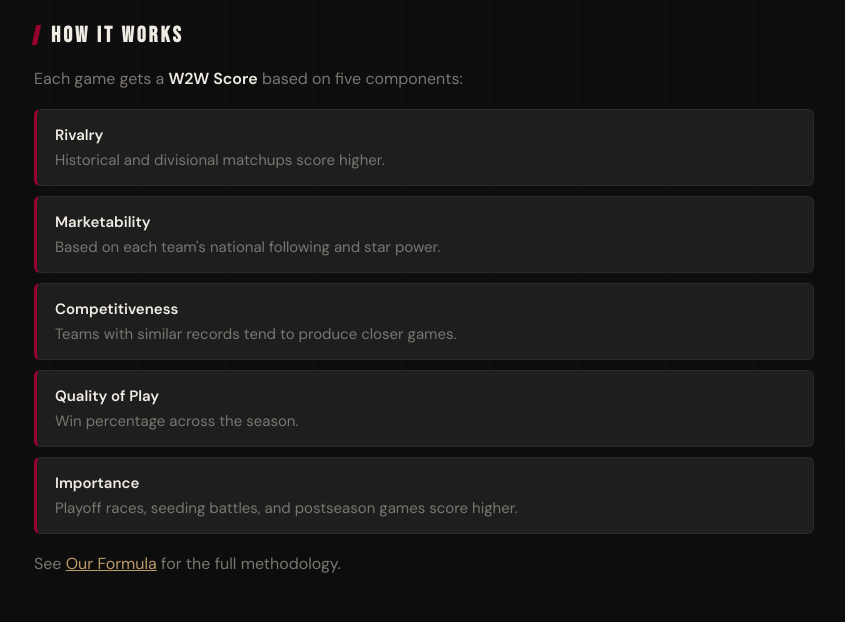
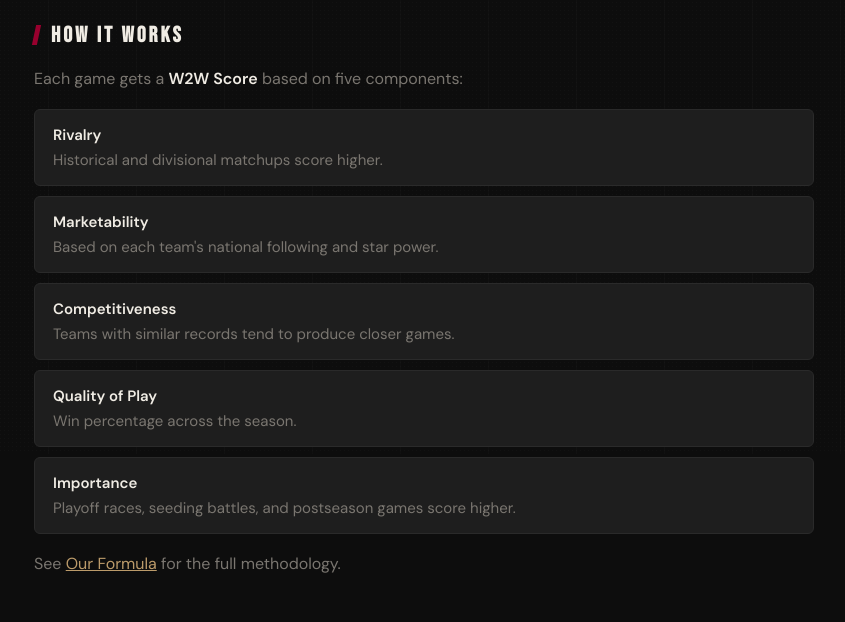
Before and after one commit to ckgifford06/w2wSports, a Flask app: page /about in a window 1280 px wide. Shown: the part 346-968 px from the top of the page, without its empty margins (216-1061 px from the left). Run offline with Flask 3, Linux system fonts and the light colour scheme.

Commit message:
Remove left border from styled list items
Removed left border from list item styles.

```diff
--- a/templates/base.html
+++ b/templates/base.html
@@ -365,7 +365,6 @@
       font-size: 15px;
       color: var(--text-muted);
       line-height: 1.5;
-      border-left: 3px solid var(--crimson);
       transition: border-left-color 0.2s, transform 0.2s;
     }
 
```
